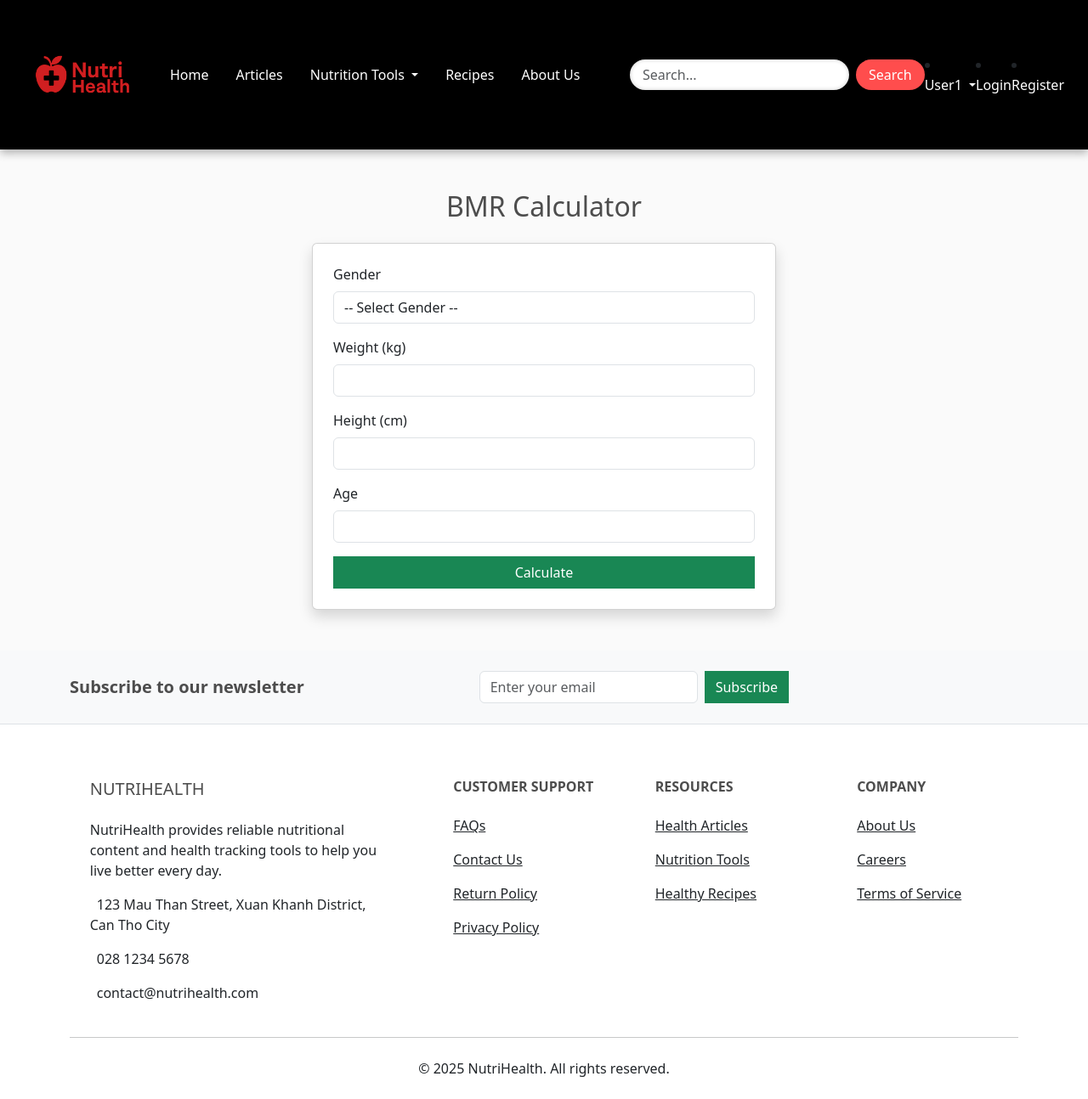
After one commit to Hieu4short/webbanhang, a Django app: page /tools/bmr/ in a window 1280 px wide. The commit adds this page. Shown: the whole page at 85% size. Run offline with Django 4.2, Linux system fonts and the light colour scheme; some libraries are stand-ins or nearby versions.

Commit message:
BMR calculator feature

```diff
--- a/app/templates/app/base.html
+++ b/app/templates/app/base.html
@@ -71,7 +71,7 @@
           </a>
           <ul class="dropdown-menu" aria-labelledby="toolsDropdown">
             <li><a class="dropdown-item" href="{% url 'bmi' %}">BMI Calculator</a></li>
-            <li><a class="dropdown-item" href="/tools/bmr">BMR Calculator</a></li>
+            <li><a class="dropdown-item" href="{% url 'bmr' %}">BMR Calculator</a></li>
             <li><a class="dropdown-item" href="/tools/nutrients">Food Lookup</a></li>
           </ul>
         </li>
--- /dev/null
+++ b/app/templates/app/bmr.html
@@ -0,0 +1,59 @@
+{% extends 'app/base.html' %}
+{% block main_content %}
+<div class="container my-5">
+  <h2 class="text-center mb-4">BMR Calculator</h2>
+  <div class="row justify-content-center">
+    <div class="col-md-6">
+      <div class="card shadow p-4">
+        <form id="bmrForm">
+          <div class="mb-3">
+            <label for="gender" class="form-label">Gender</label>
+            <select class="form-control" id="gender" required>
+              <option value="">-- Select Gender --</option>
+              <option value="male">Male</option>
+              <option value="female">Female</option>
+            </select>
+          </div>
+          <div class="mb-3">
+            <label for="weight" class="form-label">Weight (kg)</label>
+            <input type="number" class="form-control" id="weight" required>
+          </div>
+          <div class="mb-3">
+            <label for="height" class="form-label">Height (cm)</label>
+            <input type="number" class="form-control" id="height" required>
+          </div>
+          <div class="mb-3">
+            <label for="age" class="form-label">Age</label>
+            <input type="number" class="form-control" id="age" required>
+          </div>
+          <button type="submit" class="btn btn-success w-100">Calculate</button>
+        </form>
+        <div class="mt-4" id="result" style="display: none;">
+          <h5 class="text-center">Your BMR is: <span id="bmrValue"></span> calories/day</h5>
+        </div>
+      </div>
+    </div>
+  </div>
+</div>
+
+<script>
+document.getElementById('bmrForm').addEventListener('submit', function(e) {
+  e.preventDefault();
+
+  const gender = document.getElementById('gender').value;
+  const weight = parseFloat(document.getElementById('weight').value);
+  const height = parseFloat(document.getElementById('height').value);
+  const age = parseFloat(document.getElementById('age').value);
+
+  let bmr = 0;
+  if (gender === 'male') {
+    bmr = 10 * weight + 6.25 * height - 5 * age + 5;
+  } else if (gender === 'female') {
+    bmr = 10 * weight + 6.25 * height - 5 * age - 161;
+  }
+
+  document.getElementById('bmrValue').innerText = bmr.toFixed(2);
+  document.getElementById('result').style.display = 'block';
+});
+</script>
+{% endblock main_content %}
--- a/app/urls.py
+++ b/app/urls.py
@@ -6,4 +6,5 @@ urlpatterns = [
     path('', views.home, name='home'),
     path('tools/bmi/', views.bmi_calculator, name='bmi'),
     path('admin/', admin.site.urls),
+    path('tools/bmr/', views.bmr_calculator, name='bmr'),
 ]
--- a/app/views.py
+++ b/app/views.py
@@ -7,3 +7,6 @@ def home(request):
 
 def bmi_calculator(request):
     return render(request, 'app/bmi.html')
+
+def bmr_calculator(request):
+    return render(request, 'app/bmr.html')
```
